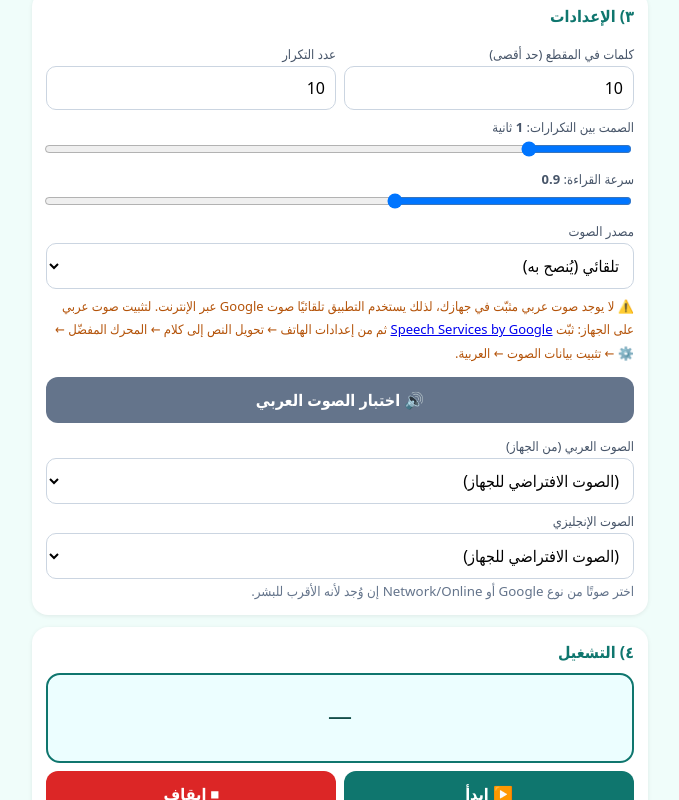
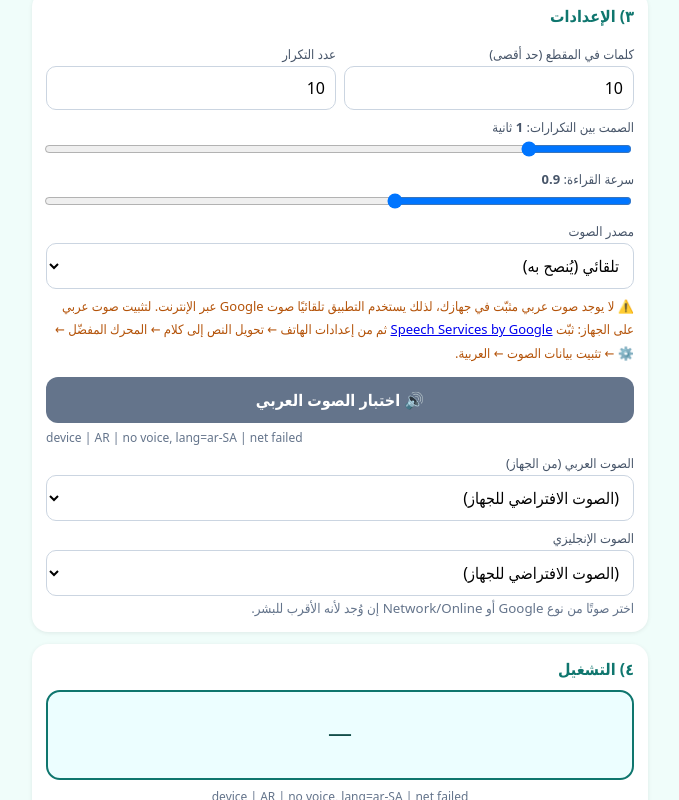
Before and after one commit to sajjad90-alt/hifz-app, a plain HTML site: page index.html in a window 1280 px wide. Both pictures are taken after a click on the button "🔊 اختبار الصوت العربي". Shown: the part 961-1761 px from the top of the page, without its empty margins (300-979 px from the left). Drawn offline with Linux system fonts and the light colour scheme.

Commit message:
Add files via upload

```diff
--- a/index.html
+++ b/index.html
@@ -98,6 +98,7 @@ small{color:#64748b}
   </select>
   <div id="voiceWarn" style="font-size:13px;line-height:1.8;color:#b45309;margin:6px 0"></div>
   <button class="btn gray" id="btnTest" style="margin:6px 0">🔊 اختبار الصوت العربي</button>
+  <div id="diag2" style="font-size:12px;color:#64748b;direction:ltr;text-align:left;margin-bottom:6px"></div>
   <label>الصوت العربي (من الجهاز)</label>
   <select id="vAr"></select>
   <label>الصوت الإنجليزي</label>
@@ -109,6 +110,7 @@ small{color:#64748b}
   <h2>٤) التشغيل</h2>
   <div id="now">—</div>
   <div id="counter"></div>
+  <div id="diag" style="font-size:12px;color:#64748b;text-align:center;direction:ltr;margin-bottom:6px"></div>
   <div class="row">
     <button class="btn" id="btnPlay">▶️ ابدأ</button>
     <button class="btn warn" id="btnStop">⏹ إيقاف</button>
@@ -387,33 +389,39 @@ $('btnTest').onclick=()=>{ stopAll(); speak('بسم الله الرحمن الر
 
 /* ---------- التشغيل ---------- */
 let curAudio=null;
-function speakDevice(text,done){
-  const isAr=/[\u0600-\u06FF]/.test(text);
+const AR_RE=/[\u0600-\u06FF\u0750-\u077F\u08A0-\u08FF\uFB50-\uFDFF\uFE70-\uFEFF]/;
+function diag(msg){ ['diag','diag2'].forEach(i=>{ const d=$(i); if(d) d.textContent=msg; }); }
+function speakDevice(text,done,why){
+  const isAr=AR_RE.test(text);
   const u=new SpeechSynthesisUtterance(text);
-  const uri=(isAr?$('vAr'):$('vEn')).value;
-  const v=voices.find(x=>x.voiceURI===uri);
-  if(v){ u.voice=v; u.lang=v.lang; } else u.lang=isAr?'ar-SA':'en-US';
+  let v=voices.find(x=>x.voiceURI===(isAr?$('vAr'):$('vEn')).value);
+  if(!v&&isAr) v=voices.find(x=>/^ar/i.test(x.lang))||voices.find(x=>/arab|عرب/i.test(x.name));
+  u.lang=(v?v.lang:(isAr?'ar-SA':'en-US')).replace('_','-');
+  if(v) u.voice=v;
   u.rate=parseFloat($('rate').value);
+  diag('device | '+(isAr?'AR':'non-AR')+' | '+(v?v.name+' '+v.lang:'no voice, lang='+u.lang)+(why?' | '+why:''));
   let fired=false; const fin=()=>{ if(fired) return; fired=true; clearInterval(keep); done(); };
-  u.onend=fin; u.onerror=fin;
+  u.onend=fin; u.onerror=e=>{ diag('device error: '+(e&&e.error)); fin(); };
   curUtter=u;
   synth.speak(u);
   const keep=setInterval(()=>{ if(!synth.speaking){ fin(); } },700);
 }
 function hasArVoice(){ return voices.some(v=>/^ar/i.test(v.lang)); }
 function speak(text,done){
-  const isAr=/[\u0600-\u06FF]/.test(text);
+  text=text.normalize('NFKC');
+  const isAr=AR_RE.test(text);
   const mode=$('vmode').value;
-  const useNet=text.length<=190&&((mode==='net')||(mode==='auto'&&isAr&&!hasArVoice()));
+  const useNet=text.length<=190&&(mode==='net'||(mode==='auto'&&isAr));
   if(!useNet){ speakDevice(text,done); return; }
   let fired=false;
-  const fallback=()=>{ if(fired) return; fired=true; speakDevice(text,done); };
+  const fallback=why=>{ if(fired) return; fired=true; speakDevice(text,done,why); };
   const url='https://translate.google.com/translate_tts?ie=UTF-8&client=tw-ob&tl='+(isAr?'ar':'en')+'&q='+encodeURIComponent(text);
   const a=new Audio(url); curAudio=a;
   a.playbackRate=Math.min(1.25,Math.max(0.6,parseFloat($('rate').value)));
+  diag('google-net | '+(isAr?'AR':'non-AR'));
   a.onended=()=>{ if(fired) return; fired=true; done(); };
-  a.onerror=fallback;
-  const pr=a.play(); if(pr&&pr.catch) pr.catch(fallback);
+  a.onerror=()=>fallback('net failed');
+  const pr=a.play(); if(pr&&pr.catch) pr.catch(()=>fallback('net blocked'));
 }
 function stopAudio(){
   if(curAudio){ curAudio.onended=null; curAudio.onerror=null; try{ curAudio.pause(); }catch(e){} curAudio=null; }
--- a/sw.js
+++ b/sw.js
@@ -1,4 +1,4 @@
-const CACHE='hifz-v10';
+const CACHE='hifz-v11';
 self.addEventListener('install',e=>{
   e.waitUntil(caches.open(CACHE).then(c=>c.addAll(['./','./index.html','./manifest.json','./icon-192.png','./icon-512.png'])));
   self.skipWaiting();
```
